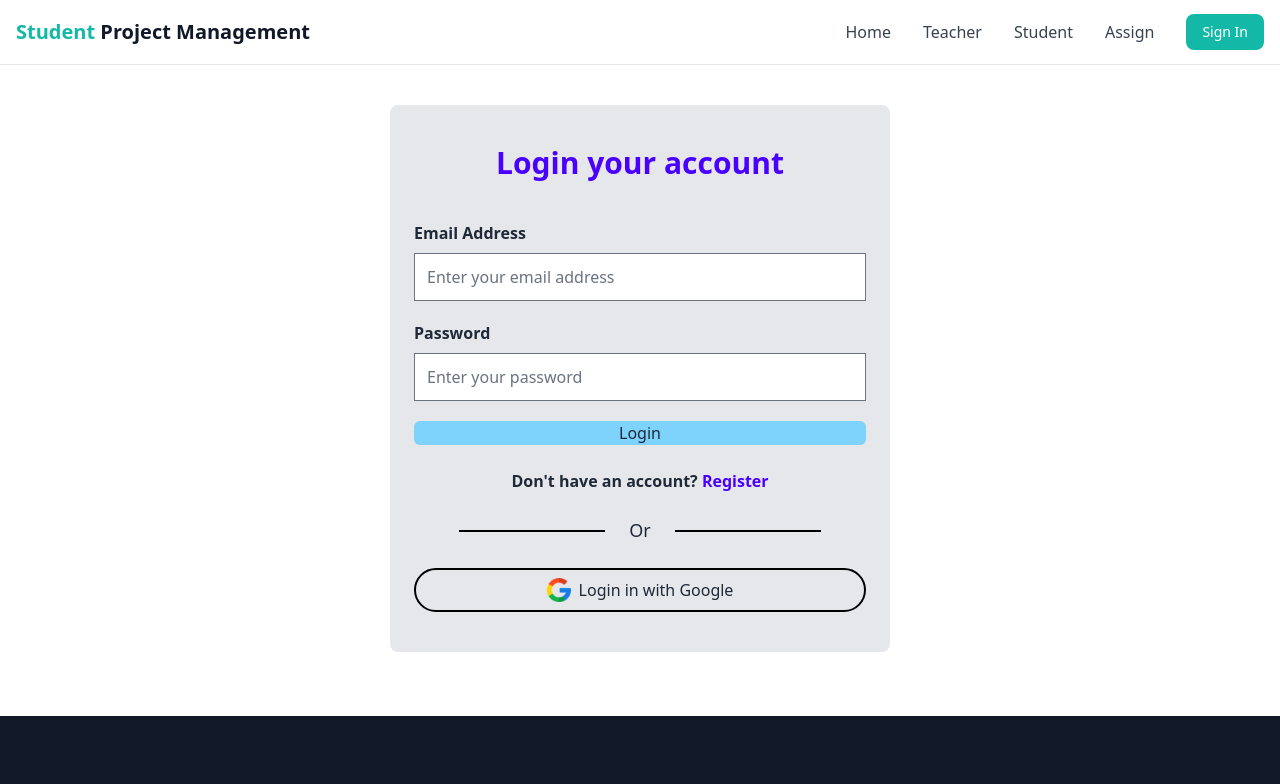
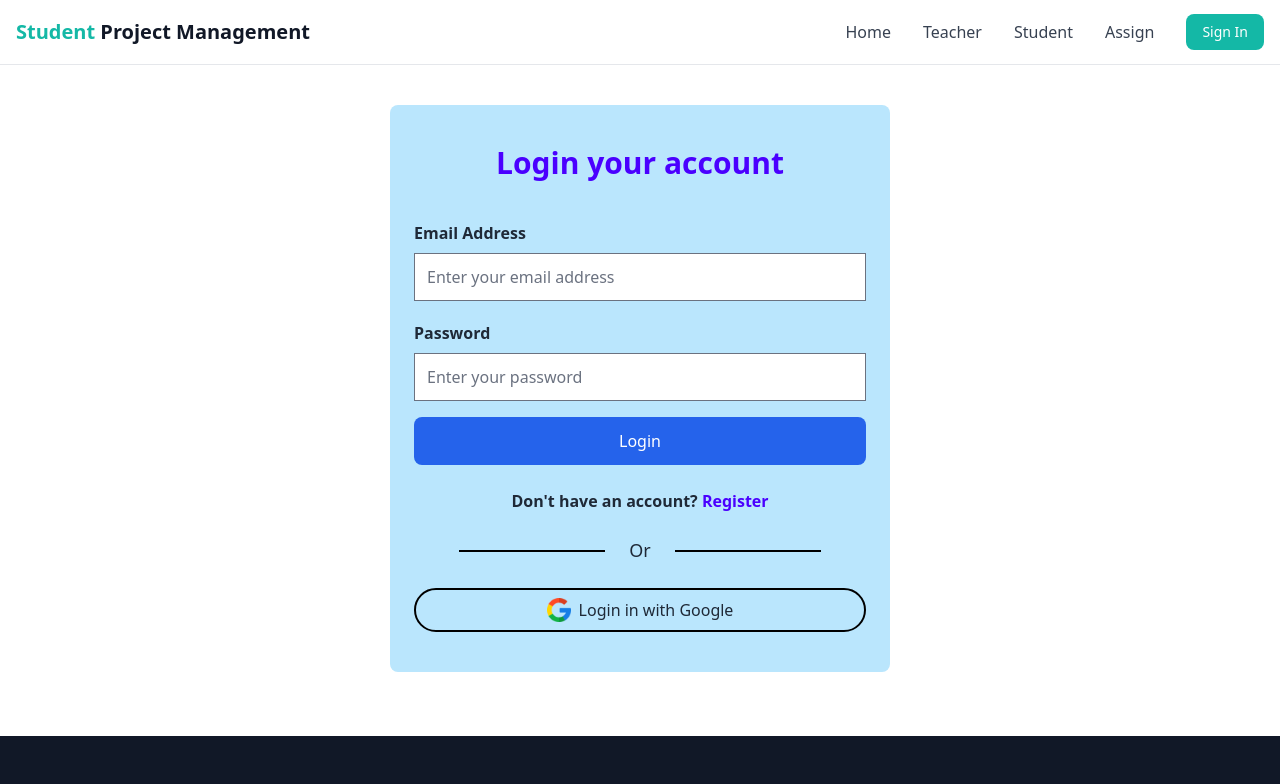
Before and after one commit to rahatutzaman-rizon/student-project-management-client, a React (Vite) app: page /login in a window 1280 px wide. Shown: the top 784 px of the page. Built offline with nearby package versions, Linux system fonts and the light colour scheme; no server answers.

Commit message:
add login

```diff
--- a/src/pages/Login.jsx
+++ b/src/pages/Login.jsx
@@ -80,7 +80,7 @@ const Login = () => {
 
       <section>
         <div className="container">
-          <div className="mt-10 max-w-[500px] mx-auto bg-gray-200 px-6 py-10 rounded-lg">
+          <div className="mt-10 max-w-[500px] mx-auto bg-sky-200 px-6 py-10 rounded-lg">
             <h2 className="text-3xl text-primary font-semibold text-center mb-10">Login your account</h2>
 
             <form onSubmit={handleSubmit}>
@@ -93,7 +93,7 @@ const Login = () => {
                   showEye ? showPass ? <AiFillEyeInvisible className="absolute top-1/2 right-4 -translate-y-1/2 text-2xl cursor-pointer" onClick={() => setShowPass(!showPass)} /> : <AiFillEye className="absolute top-1/2 right-4 -translate-y-1/2 text-2xl cursor-pointer" onClick={() => setShowPass(!showPass)} /> : ''
                 }
               </div>
-              <button type="submit" className="bg-sky-300 btn-block !rounded-md mt-5">Login</button>
+              <button type="submit" className="w-full bg-blue-600 text-white py-3 rounded-lg font-medium hover:bg-blue-700 transition-colors mt-4">Login</button>
             </form>
             <p className="font-semibold text-center mt-6">Don&apos;t have an account? <Link to='/register' className="text-primary" onClick={() => scrollTo(0, 0)} state={prevState}>Register</Link></p>
 
```
